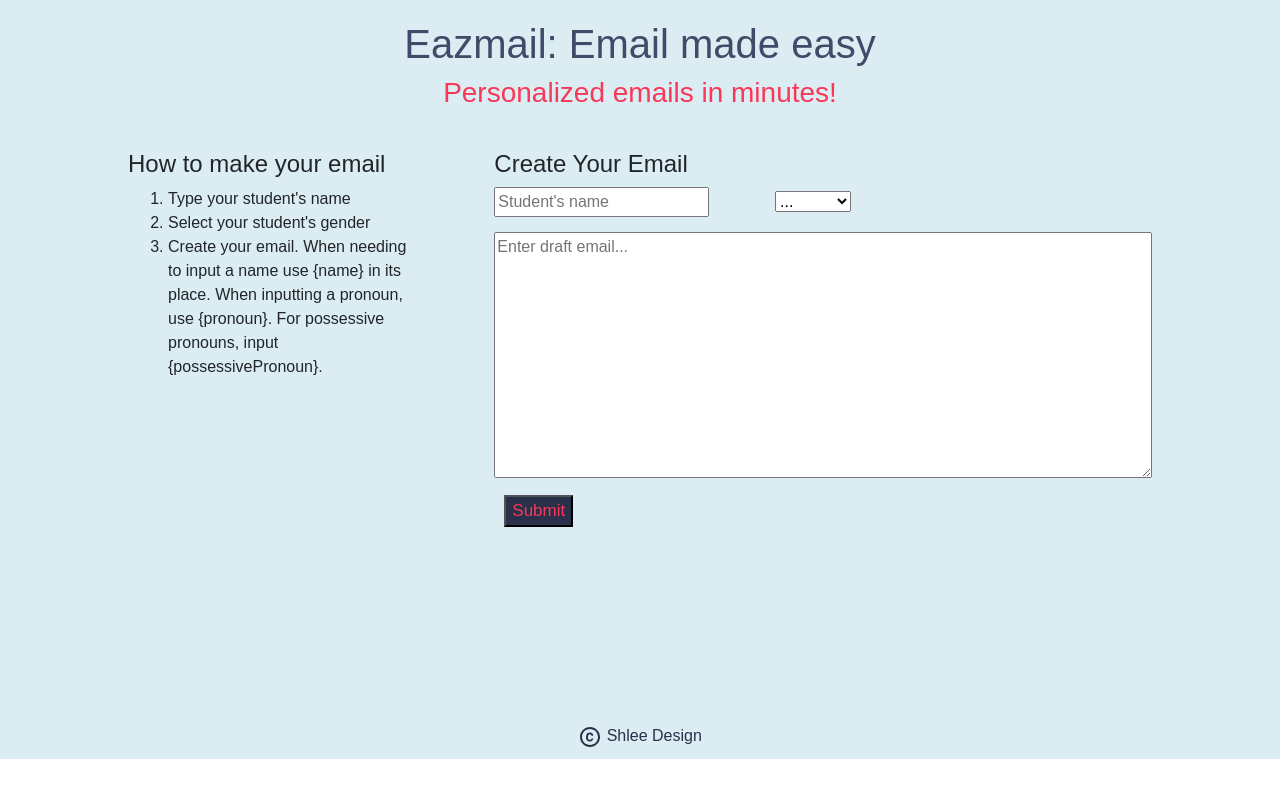
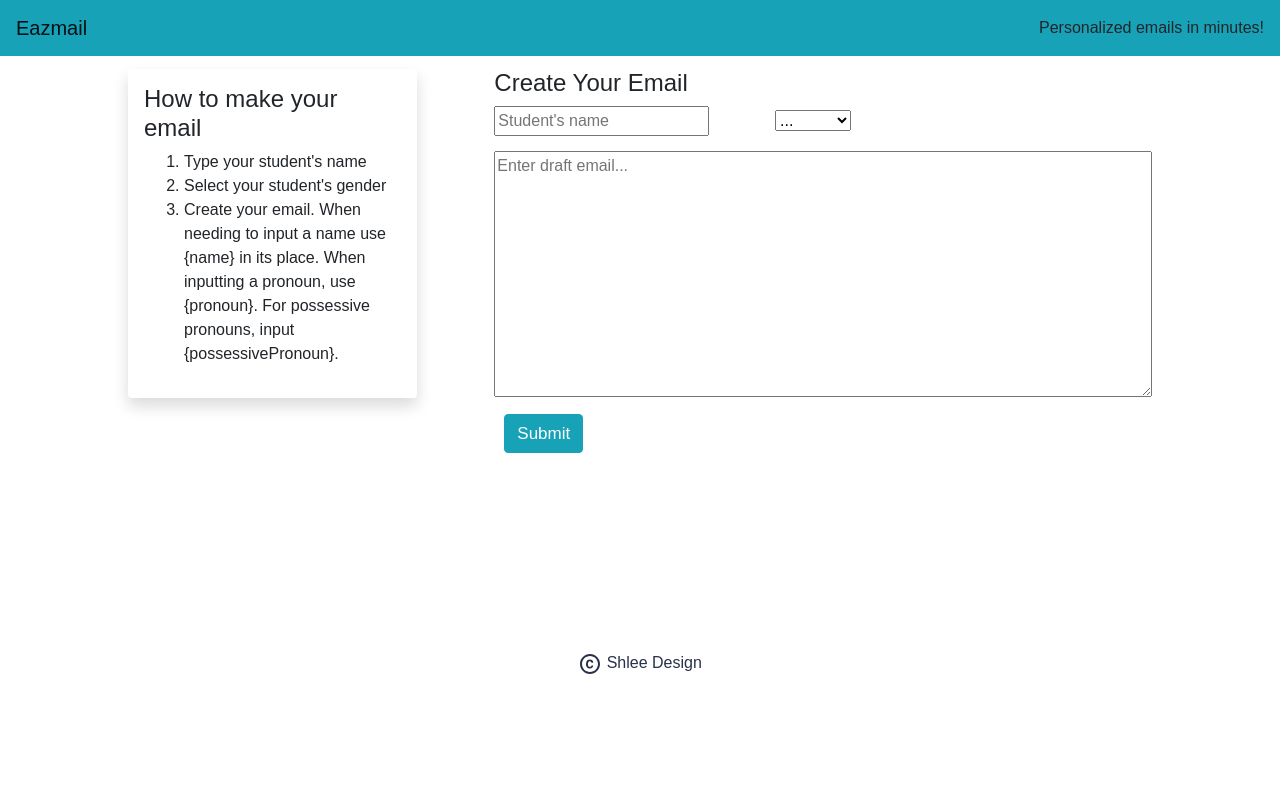
Before and after one commit to ashleyann9535/email-app, a React (Create React App) app: page / in a window 1280 px wide. Built offline with nearby package versions, Linux system fonts and the light colour scheme.

Commit message:
update styles

```diff
--- a/src/App.jsx
+++ b/src/App.jsx
@@ -27,8 +27,10 @@ export default function App() {
 
   return (
     <div className="App">
-      <h1>Eazmail: Email made easy</h1>
-      <h3>Personalized emails in minutes!</h3>
+      <nav class="navbar navbar-light bg-info">
+      <span class="navbar-brand mb-0 h1">Eazmail</span>
+      <div>Personalized emails in minutes!</div>
+      </nav>
       <Container fluid className="viewScreen">
         {/* xs={1} md={1} lg={3} */}
         <Row>
--- a/src/Directions.js
+++ b/src/Directions.js
@@ -2,7 +2,7 @@ import React from "react";
 
 function Directions() {
   return (
-    <div className="Directions">
+    <div className="shadow p-3 mb-5 bg-white rounded Directions">
       <h4> How to make your email </h4>
       <ol>
         <li> Type your student's name </li>
--- a/src/Email.jsx
+++ b/src/Email.jsx
@@ -72,7 +72,7 @@ function Email(props) {
   }
 
   return (
-    <div className="Email">
+    <div className="shadow-lg p-3 mb-5 bg-white rounded Email">
       <button className="close" onClick={handleDelete}>
         <CloseIcon />
       </button>
--- a/src/Form.jsx
+++ b/src/Form.jsx
@@ -75,7 +75,7 @@ function Form(props) {
           placeholder="Enter draft email..."
         ></textarea>
         <br />
-        <input className="submit" type="submit" placeholder="Submit" />
+        <input className="btn btn-info submit" type="submit" placeholder="Submit" />
       </form>
     </div>
   );
--- a/src/styles.css
+++ b/src/styles.css
@@ -1,8 +1,8 @@
 .App {
   font-family: sans-serif;
   text-align: center;
-  background: #dbedf3;
-  padding-top: 20px;
+  background: #fff;
+  padding-bottom: 20px;
 }
 
 .App h1 {
@@ -16,7 +16,7 @@
 
 .App .viewScreen {
   padding: 1% 10%;
-  padding-left: 20%;
+
 }
 
 .Directions {
@@ -29,8 +29,6 @@
   white-space: pre-wrap;
   text-align: left;
   background: #fff;
-  border-radius: 7px;
-  box-shadow: 0 2px 5px #ccc;
   padding: 10px;
   width: 500px;
   margin: 16px;
@@ -68,8 +66,6 @@
 
 .Form .submit {
   margin: 10px;
-  background: #283149;
-  color: #f73859;
   font-size: 17px;
 }
 .Form .submit:hover {
```
